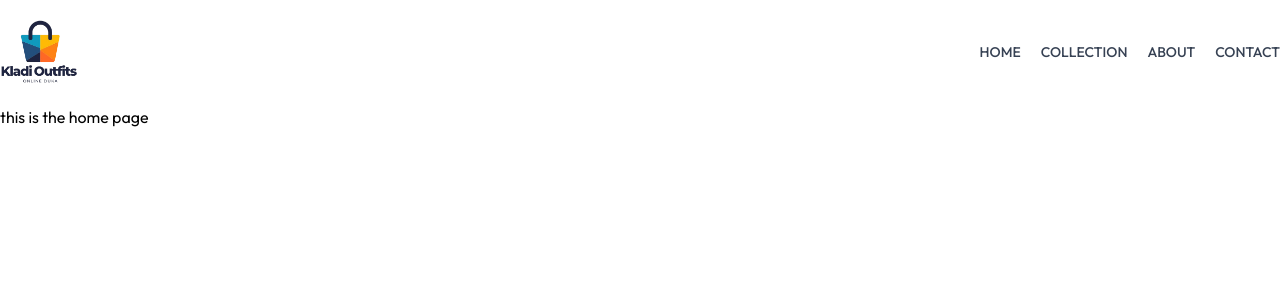
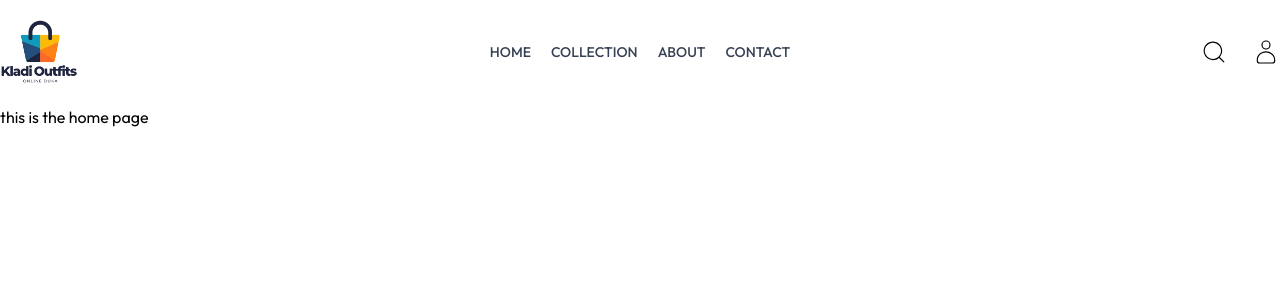
Before and after one commit to Ariel-joe/Ecommerce, a React (Vite) app in the folder client/: page / in a window 1280 px wide. Shown: the top 300 px of the page. Built offline with nearby package versions, Linux system fonts and the light colour scheme.

Commit message:
navbar design

```diff
--- a/client/package.json
+++ b/client/package.json
@@ -13,6 +13,7 @@
     "@tailwindcss/vite": "^4.0.6",
     "react": "^19.0.0",
     "react-dom": "^19.0.0",
+    "react-icons": "^5.4.0",
     "react-router": "^7.1.5",
     "tailwindcss": "^4.0.6"
   },
--- a/client/src/components/Navbar.jsx
+++ b/client/src/components/Navbar.jsx
@@ -1,6 +1,7 @@
 import React from "react";
 import { assets } from "../assets/assets";
 import { Link } from "react-router";
+import { CiSearch, CiUser } from "react-icons/ci";
 
 const Navbar = () => {
   return (
@@ -32,6 +33,22 @@ const Navbar = () => {
 
         </ul>
 
+
+        <div className="flex items-center gap-6">
+          <CiSearch size={28} className="cursor-pointer" />
+
+          <div className="group relative">
+            <CiUser size={28} className="cursor-pointer" />
+            <div className="group-hover:block hidden absolute dropdown-menu right-0 pt-4">
+              <div className="flex flex-col gap-2">
+
+              </div>
+            </div>
+
+          </div>
+
+        </div>
+
       </div>
     </>
   );
--- a/client/src/index.css
+++ b/client/src/index.css
@@ -5,6 +5,6 @@
   font-family: Outfit;
 }
 
-Link.active hr {
+a.active hr{
   display: block;
 }
--- a/client/src/main.jsx
+++ b/client/src/main.jsx
@@ -11,6 +11,7 @@ import { Orders } from "./pages/Orders.jsx";
 import { PlaceOrder } from "./pages/PlaceOrder.jsx";
 import { Product } from "./pages/Product.jsx";
 import { Collection } from "./pages/Collection.jsx";
+import { Contact } from "./pages/Contact.jsx";
 
 createRoot(document.getElementById("root")).render(
   <StrictMode>
@@ -20,6 +21,7 @@ createRoot(document.getElementById("root")).render(
           <Route index element={<Home />} />
           <Route path="collection" element={<Collection />} />
           <Route path="about" element={<About />} />
+          <Route path="contact" element={<Contact />} />
           <Route path="cart" element={<Cart />} />
           <Route path="login" element={<Login />} />
           <Route path="orders" element={<Orders />} />
```
Also changed, not shown: 1 other file (tests, documents, lock files or other folders).
